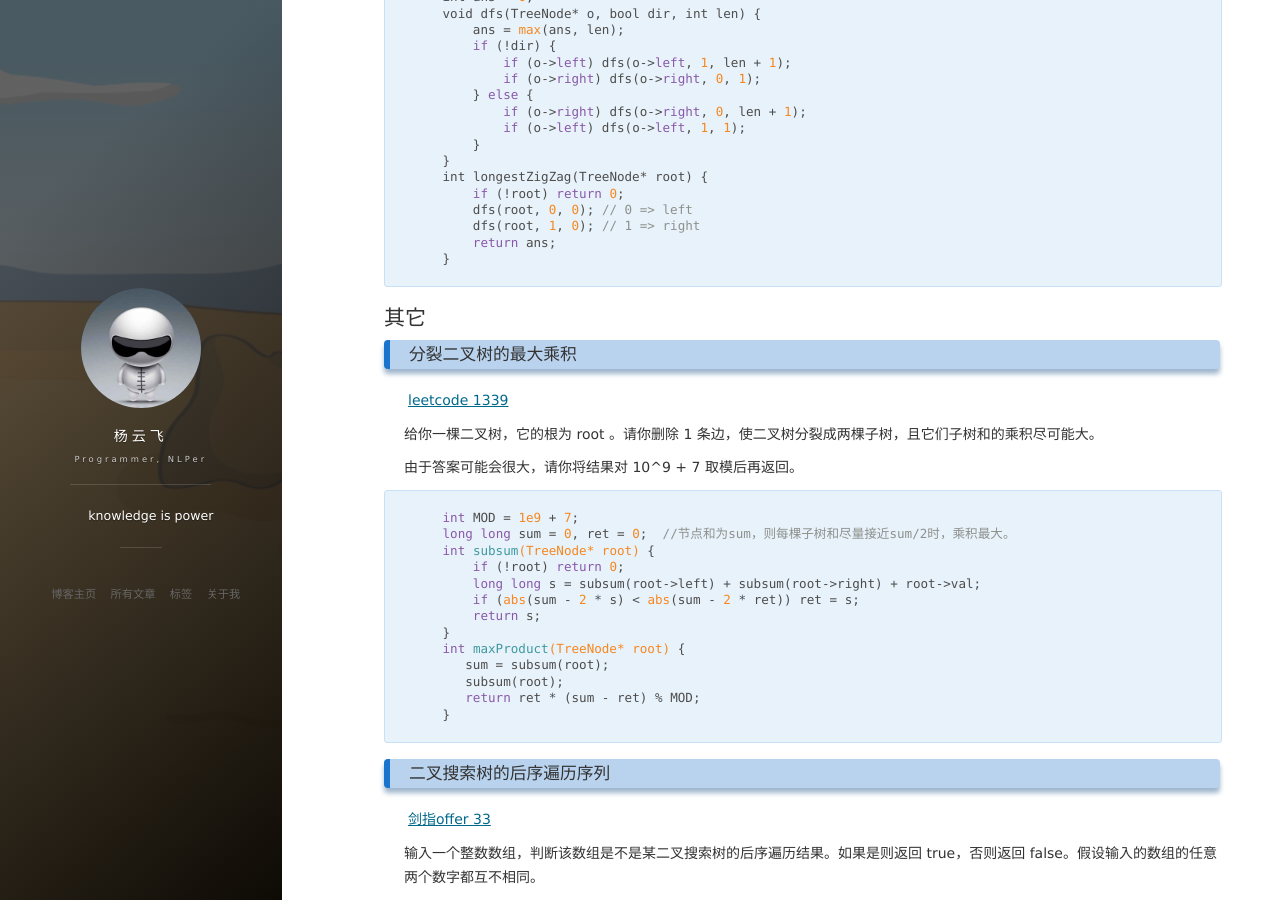
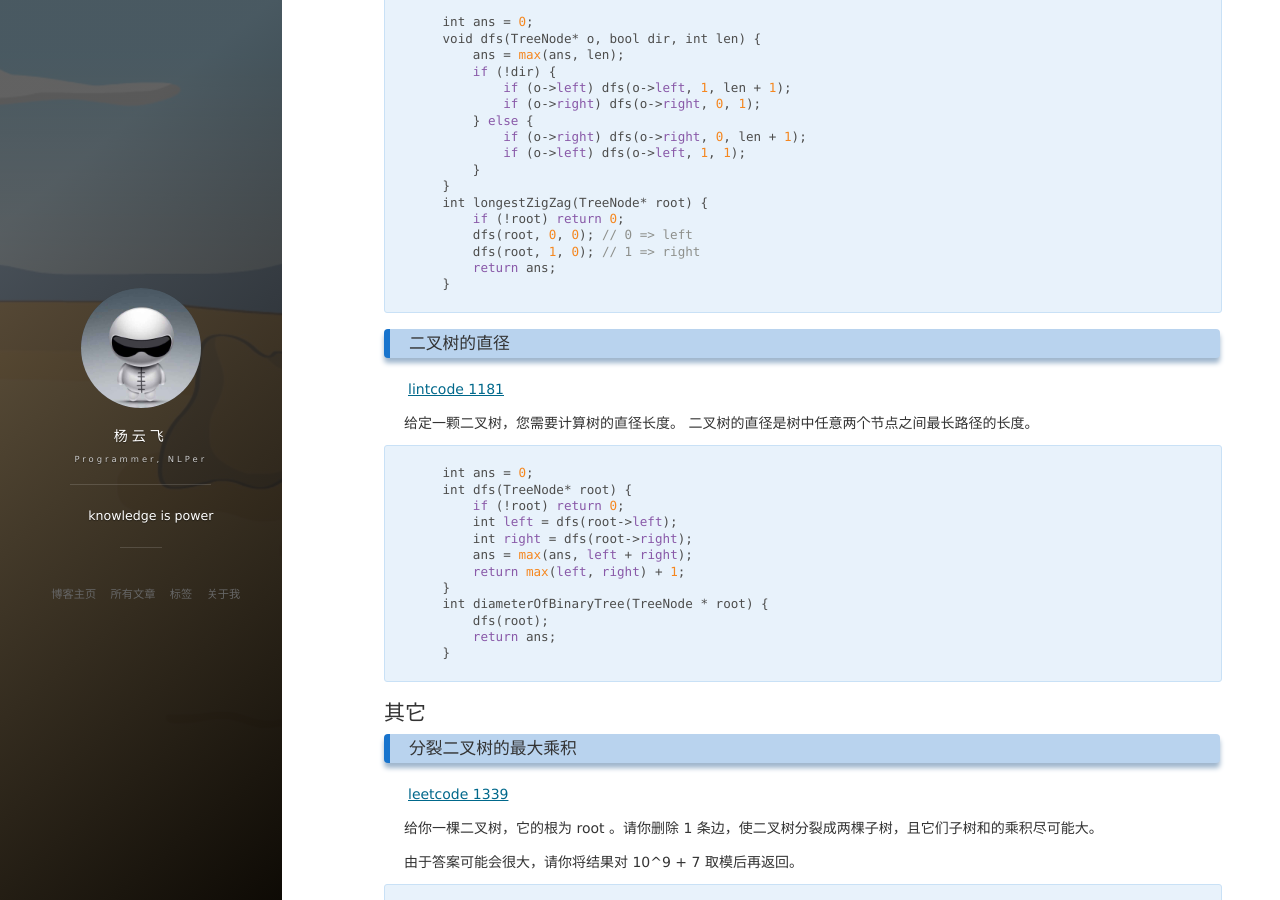
Before and after one commit to king-yyf/king-yyf.github.io, a Jekyll site: the page built from _posts/2020-09-04-tree.md, in a window 1280 px wide and 900 px high, scrolled down 15929 px. Built offline with Jekyll 4.4.1, drawn with Linux system fonts in a browser that asks for light colours; nearby versions of some CDN libraries; comment, search, counter and statistics services are not loaded.

Commit message:
0322-19:38

````diff
--- a/_posts/2020-09-04-tree.md
+++ b/_posts/2020-09-04-tree.md
@@ -46,6 +46,7 @@ Index
   - [二叉树的最大路径和](#二叉树的最大路径和)
   - [二叉树的所有路径](#二叉树的所有路径)
   - [二叉树中的最长交错路径](#二叉树中的最长交错路径)
+  - [二叉树的直径](#二叉树的直径)
 - [其它](#其它)
   - [分裂二叉树的最大乘积](#分裂二叉树的最大乘积)
   - [二叉搜索树的后序遍历序列](#二叉搜索树的后序遍历序列)
@@ -905,8 +906,28 @@ struct TreeLinkNode {
     }
 ```
 
+### 二叉树的直径
+
+[lintcode 1181](https://www.lintcode.com/problem/1181/?_from=enterprise&fromId=11)
+
+给定一颗二叉树，您需要计算树的直径长度。 二叉树的直径是树中任意两个节点之间最长路径的长度。
+
+```c++
+    int ans = 0;
+    int dfs(TreeNode* root) {
+        if (!root) return 0;
+        int left = dfs(root->left);
+        int right = dfs(root->right);
+        ans = max(ans, left + right);
+        return max(left, right) + 1;
+    }
+    int diameterOfBinaryTree(TreeNode * root) {
+        dfs(root);
+        return ans;
+    }
+```
+
 ## 其它
-
 
 ### 分裂二叉树的最大乘积
 
````
